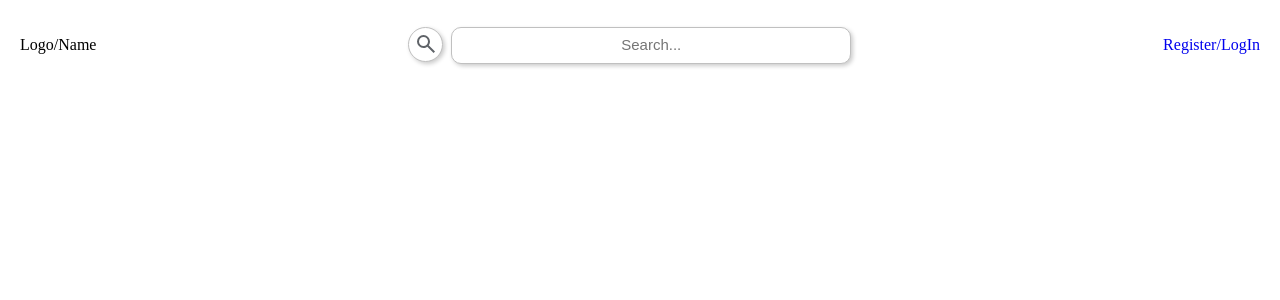
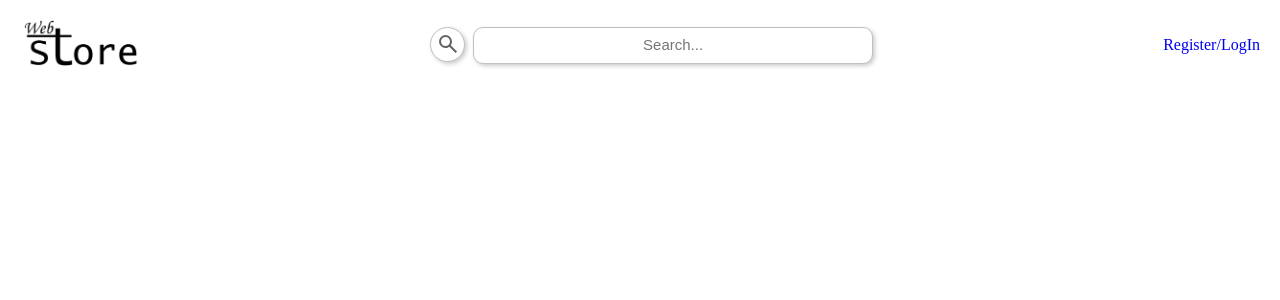
Before and after one commit to DeivisonCs/web-store, a Next.js app: page / in a window 1280 px wide. Shown: the top 300 px of the page. Built offline with nearby package versions, Linux system fonts and the light colour scheme.

Commit message:
logo photo added

```diff
--- a/app/components/Header/index.tsx
+++ b/app/components/Header/index.tsx
@@ -6,9 +6,9 @@ import "./styles.css"
 const Header = () => {
     return (
         <section id="header-section">
-            <div id="logo-div">
-                Logo/Name
-            </div>
+            <span className="logo-span">
+                <img src="/WebStoreLogo.png"/>
+            </span>
 
             <SearchBar/>
 
--- a/app/components/Header/styles.css
+++ b/app/components/Header/styles.css
@@ -10,6 +10,13 @@
     align-items: center;
 }
 
+#header-section .logo-span {
+    width: 120px;
+}
+#header-section .logo-span img {
+    width: 100%;
+}
+
 #header-section a {
     text-decoration: none;
 }
```
Also changed, not shown: public/WebStoreLogo.png (added).
